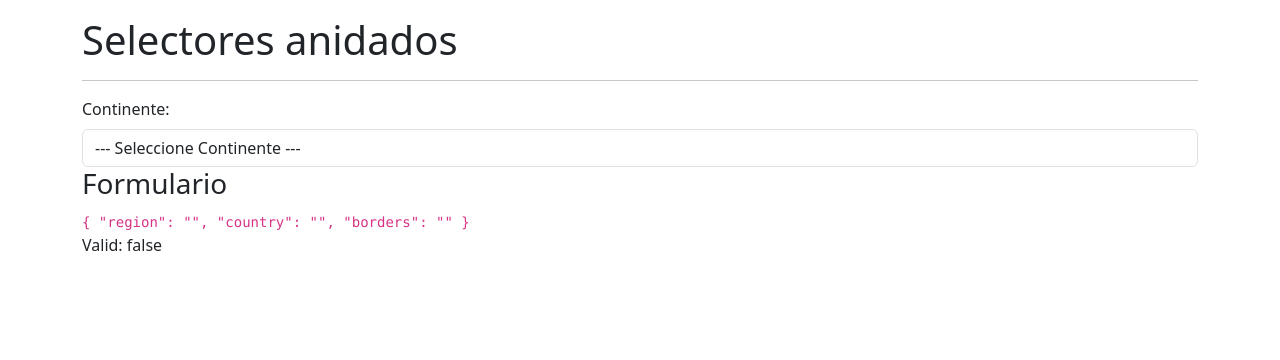
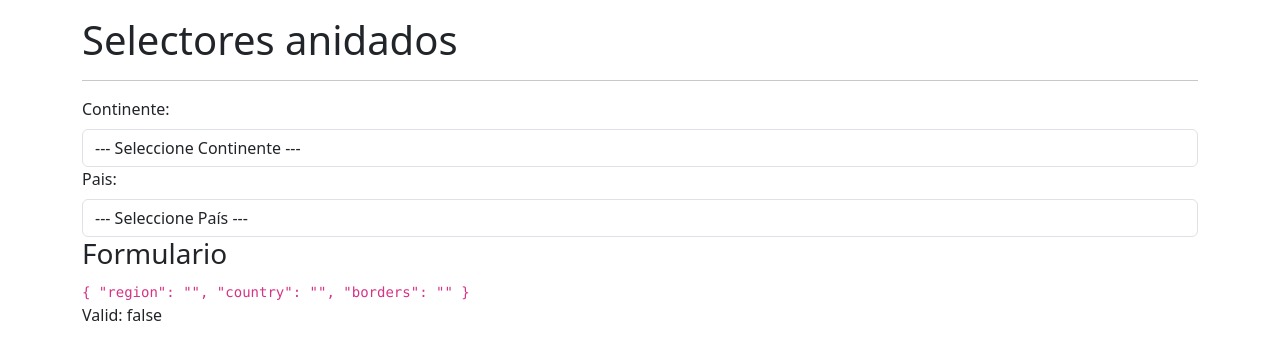
Before and after one commit to AAGuedes/angular-formularios-reactivos-selectores, an Angular app: page /countries/selector in a window 1280 px wide. Shown: the top 360 px of the page. Built offline with nearby package versions, Linux system fonts and the light colour scheme.

Commit message:
Segundo selector anidado - Países

```diff
--- a/src/app/countries/interfaces/country.interfaces.ts
+++ b/src/app/countries/interfaces/country.interfaces.ts
@@ -6,6 +6,11 @@ export enum Region {
   Oceania  = 'Oceania'
 }
 
+export interface SmallCountry {
+  name:    string;
+  cca3:    string;
+  borders: string[];
+}
 export interface Country {
   name:         Name;
   cca3:         string;
--- a/src/app/countries/pages/selector-page/selector-page.component.html
+++ b/src/app/countries/pages/selector-page/selector-page.component.html
@@ -5,7 +5,6 @@
 <form [formGroup]="myForm">
 
   <div class="row md-3">
-
     <div class="col">
       <label class="form-label">Continente:</label>
       <select formControlName="region" class="form-control">
@@ -13,7 +12,16 @@
         <option *ngFor="let region of regions" [value]="region">{{ region }}</option>
       </select>
     </div>
+  </div>
 
+  <div class="row md-3">
+    <div class="col">
+      <label class="form-label">Pais:</label>
+      <select formControlName="country" class="form-control">
+        <option value="">--- Seleccione País ---</option>
+        <!-- <option *ngFor="let region of regions" [value]="region">{{ region }}</option> -->
+      </select>
+    </div>
   </div>
 
 </form>
--- a/src/app/countries/pages/selector-page/selector-page.component.ts
+++ b/src/app/countries/pages/selector-page/selector-page.component.ts
@@ -1,4 +1,4 @@
-import { Component } from '@angular/core';
+import { Component, OnInit } from '@angular/core';
 import { FormBuilder, FormGroup, Validators } from '@angular/forms';
 
 import { CountriesService } from '../../services/countries.service';
@@ -11,7 +11,7 @@ import { Region } from '../../interfaces/country.interfaces';
   styles: [
   ]
 })
-export class SelectorPageComponent {
+export class SelectorPageComponent implements OnInit {
 
   public myForm: FormGroup = this.formBuilder.group({
     region: [ '', Validators.required ],
@@ -24,7 +24,18 @@ export class SelectorPageComponent {
     private countriesService: CountriesService,
   ) {}
 
+  ngOnInit(): void {
+    this.onRegionChanged();
+  }
+
   get regions(): Region[] {
     return this.countriesService.regions;
   }
+
+  onRegionChanged(): void {
+    this.myForm.get('region')!.valueChanges
+    .subscribe(region => {
+      console.log({region});
+    } )
+  }
 }
--- a/src/app/countries/services/countries.service.ts
+++ b/src/app/countries/services/countries.service.ts
@@ -1,5 +1,5 @@
 import { Injectable } from '@angular/core';
-import { Region } from '../interfaces/country.interfaces';
+import { Region, SmallCountry } from '../interfaces/country.interfaces';
 
 
 @Injectable({
@@ -9,10 +9,14 @@ export class CountriesService {
 
   private _regions: Region[] = [Region.Africa, Region.Americas, Region.Asia, Region.Europe, Region.Oceania];
 
-  constructor() { }
+  constructor(
+  ) { }
 
   get regions(): Region[] {
     return [...this._regions];
   }
 
+  getCountriesByRegion(region: Region): SmallCountry[] {
+    return [];
+  }
 }
```
